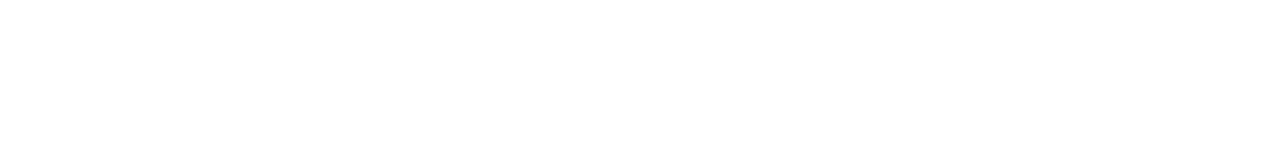
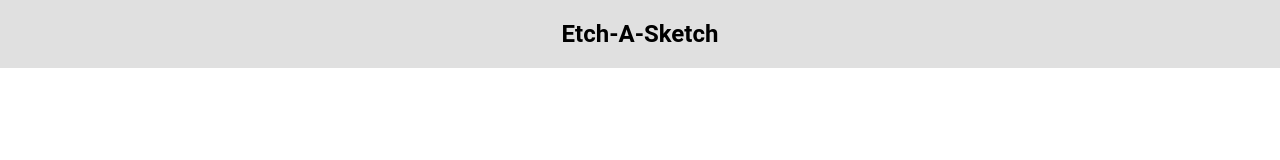
Before and after one commit to SinoAHpx/etch-a-sketch, a plain HTML site: page index.html in a window 1280 px wide. Drawn offline with Linux system fonts and the light colour scheme.

Commit message:
Add header.

```diff
--- a/css/style.css
+++ b/css/style.css
@@ -1,3 +1,14 @@
 body {
     font-family: Roboto;
+    width: 100%;
+    height: 100%;
+    margin: 0px;
+    display: flex;
+    flex-direction: column;
+    justify-content: center;
 }
+
+.header {
+    background-color: rgb(224, 224, 224);
+    text-align: center;
+}
--- a/index.html
+++ b/index.html
@@ -8,6 +8,8 @@
     <link rel="stylesheet" href="./css/style.css">
 </head>
 <body>
-
+    <section class="header">
+        <h1>Etch-A-Sketch</h1>
+    </section>
 </body>
 </html>
```
